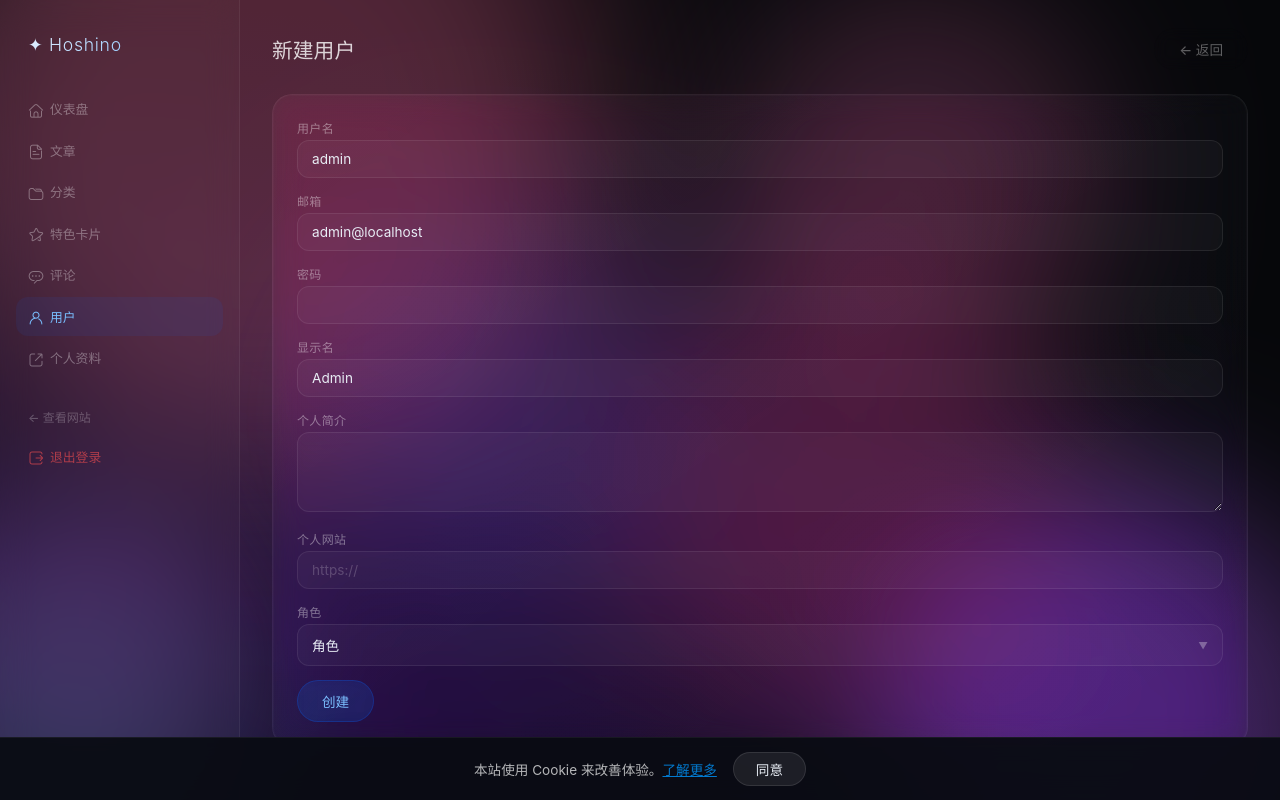
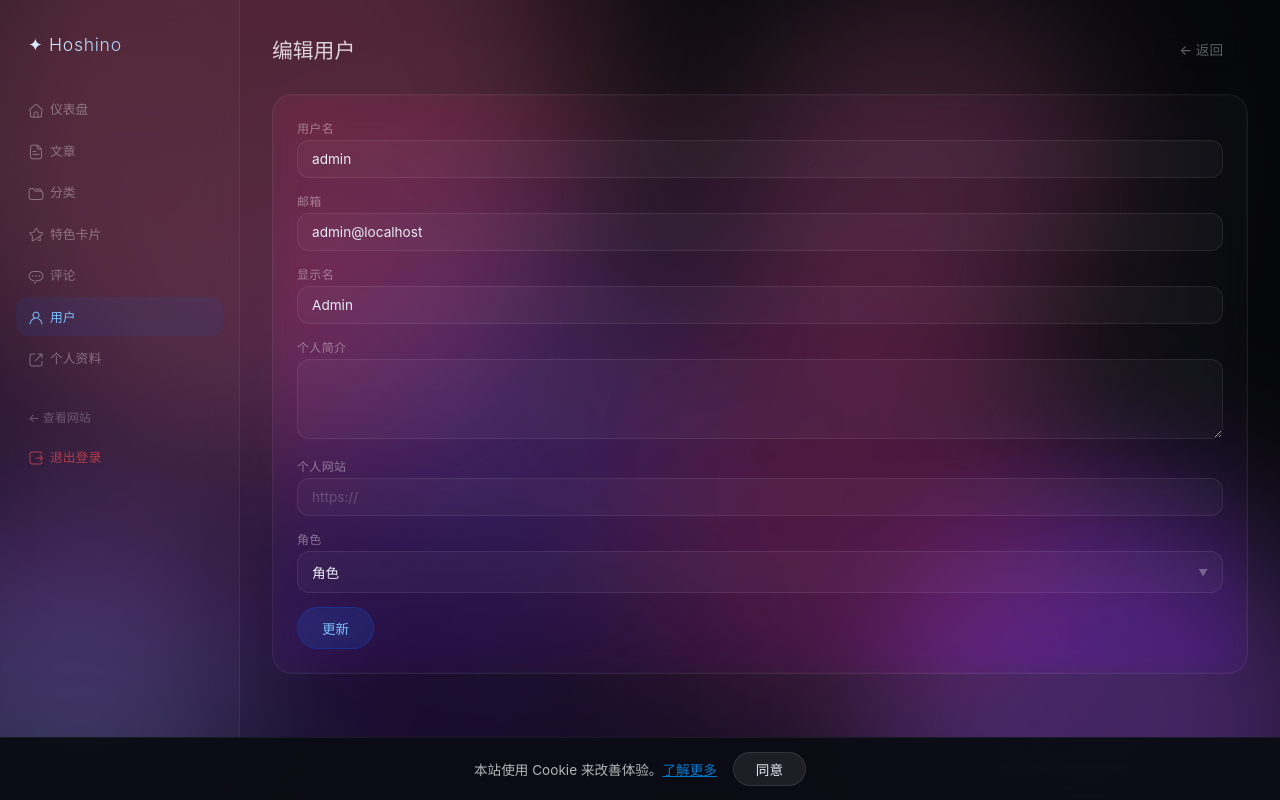
Before and after one commit to misakalemon/HOSHINO-Blog, a Flask app: page /admin/users/1/edit in a window 1280 px wide. Run offline with Flask 3, Linux system fonts and the light colour scheme; a user stored in the database is signed in; some libraries are stand-ins or nearby versions; some web fonts are replaced.

Commit message:
fix: 编辑用户时仅角色可修改，其他字段只读
- 编辑模式下用户名/邮箱/显示名/简介/网站均为 readonly
- 编辑模式下密码字段不显示
- 后端 edit_user 仅保存 role 字段，忽略其他提交数据（防 F12 篡改）
- 新建用户模式保持不变，密码必填

Co-Authored-By: AtomCode (deepseek-v4-flash) <noreply@atomgit.com>

```diff
--- a/blog/admin.py
+++ b/blog/admin.py
@@ -719,18 +719,12 @@ def edit_user(id):
     user = User.query.get_or_404(id)
     form = UserForm(obj=user)
     if form.validate_on_submit():
-        user.username = form.username.data
-        user.email = form.email.data
-        user.display_name = form.display_name.data
-        user.bio = form.bio.data
-        user.website = form.website.data
+        # 编辑模式：仅更新角色，其他字段只读不写
         user.role = form.role.data
-        if form.password.data:
-            user.set_password(form.password.data)
         db.session.commit()
-        flash('用户已更新', 'success')
+        flash('用户角色已更新', 'success')
         return redirect(url_for('admin.user_list'))
-    return render_template('admin/user-form.html', form=form, user=user)
+    return render_template('admin/user-form.html', form=form, user=user, editing=True)
 
 
 @admin_bp.route('/users/<int:id>/delete', methods=['POST'])
--- a/templates/admin/user-form.html
+++ b/templates/admin/user-form.html
@@ -8,12 +8,16 @@
 <div class="admin-card">
     <form method="POST">
         {{ form.hidden_tag() }}
-        <div class="form-group"><label>用户名</label><input type="text" name="username" value="{{ form.username.data or '' }}" required></div>
-        <div class="form-group"><label>邮箱</label><input type="email" name="email" value="{{ form.email.data or '' }}" required></div>
-        <div class="form-group"><label>密码{{ '(留空则保持不变)' if editing else '' }}</label><input type="password" name="password" {{ 'required' if not editing else '' }}></div>
-        <div class="form-group"><label>显示名</label><input type="text" name="display_name" value="{{ form.display_name.data or '' }}"></div>
-        <div class="form-group"><label>个人简介</label><textarea name="bio" rows="3">{{ form.bio.data or '' }}</textarea></div>
-        <div class="form-group"><label>个人网站</label><input type="url" name="website" value="{{ form.website.data or '' }}" placeholder="https://"></div>
+        <div class="form-group"><label>用户名</label><input type="text" name="username" value="{{ form.username.data or '' }}" {{ 'readonly' if editing else 'required' }}></div>
+        <div class="form-group"><label>邮箱</label><input type="email" name="email" value="{{ form.email.data or '' }}" {{ 'readonly' if editing else 'required' }}></div>
+        {% if editing %}
+        <!-- 编辑模式：不显示密码字段 -->
+        {% else %}
+        <div class="form-group"><label>密码</label><input type="password" name="password" required></div>
+        {% endif %}
+        <div class="form-group"><label>显示名</label><input type="text" name="display_name" value="{{ form.display_name.data or '' }}" {{ 'readonly' if editing else '' }}></div>
+        <div class="form-group"><label>个人简介</label><textarea name="bio" rows="3" {{ 'readonly' if editing else '' }}>{{ form.bio.data or '' }}</textarea></div>
+        <div class="form-group"><label>个人网站</label><input type="url" name="website" value="{{ form.website.data or '' }}" placeholder="https://" {{ 'readonly' if editing else '' }}></div>
         <div class="form-group"><label>角色</label>
             <div class="glow-select-wrap">
                 <div class="glow-select-trigger" onclick="toggleGlowSelect(this)">
```
